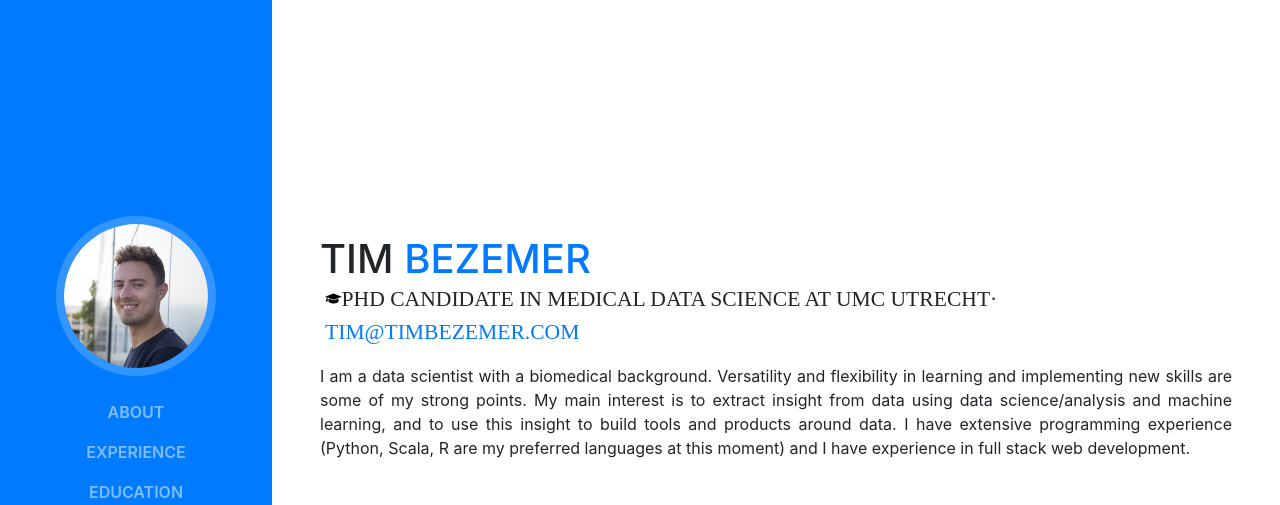
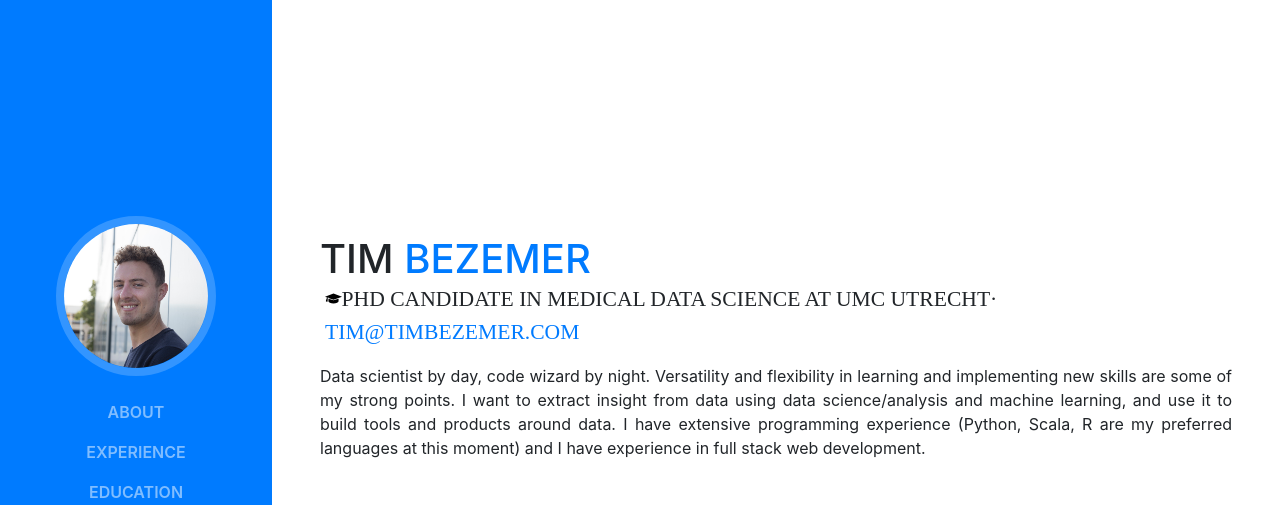
Before and after one commit to tbezemer/tbezemer.github.io, a website with bundled scripts: page index.html in a window 1280 px wide. Shown: the top 505 px of the page. Built offline with nearby package versions, Linux system fonts and the light colour scheme; a web font is replaced by a local one.

Commit message:
Update to bio

```diff
--- a/index.html
+++ b/index.html
@@ -72,7 +72,7 @@
           <div class="subheading mb-3" style='padding-left: 5px;'><img src="img/hat.svg" style='display: inline-block; height: 1em; padding-bottom: 5px' />PhD Candidate in Medical Data Science at UMC Utrecht·
             <a href="mailto:tim@timbezemer.com">tim@timbezemer.com</a>
           </div>
-          <div class="description_div"><p class="mb-5">I am a data scientist with a biomedical background. Versatility and flexibility in learning and implementing new skills are some of my strong points. My main interest is to extract insight from data using data science/analysis and machine learning, and to use this insight to build tools and products around data. I have extensive programming experience (Python, Scala, R are my preferred languages at this moment) and I have experience in full stack web development. </p></div>
+          <div class="description_div"><p class="mb-5">Data scientist by day, code wizard by night. Versatility and flexibility in learning and implementing new skills are some of my strong points. I want to extract insight from data using data science/analysis and machine learning, and use it to build tools and products around data. I have extensive programming experience (Python, Scala, R are my preferred languages at this moment) and I have experience in full stack web development.</p></div>
           <ul class="list-inline list-social-icons mb-0">
             <li class="list-inline-item">
               <a href="https://www.facebook.com/bezemer.tim">
```
